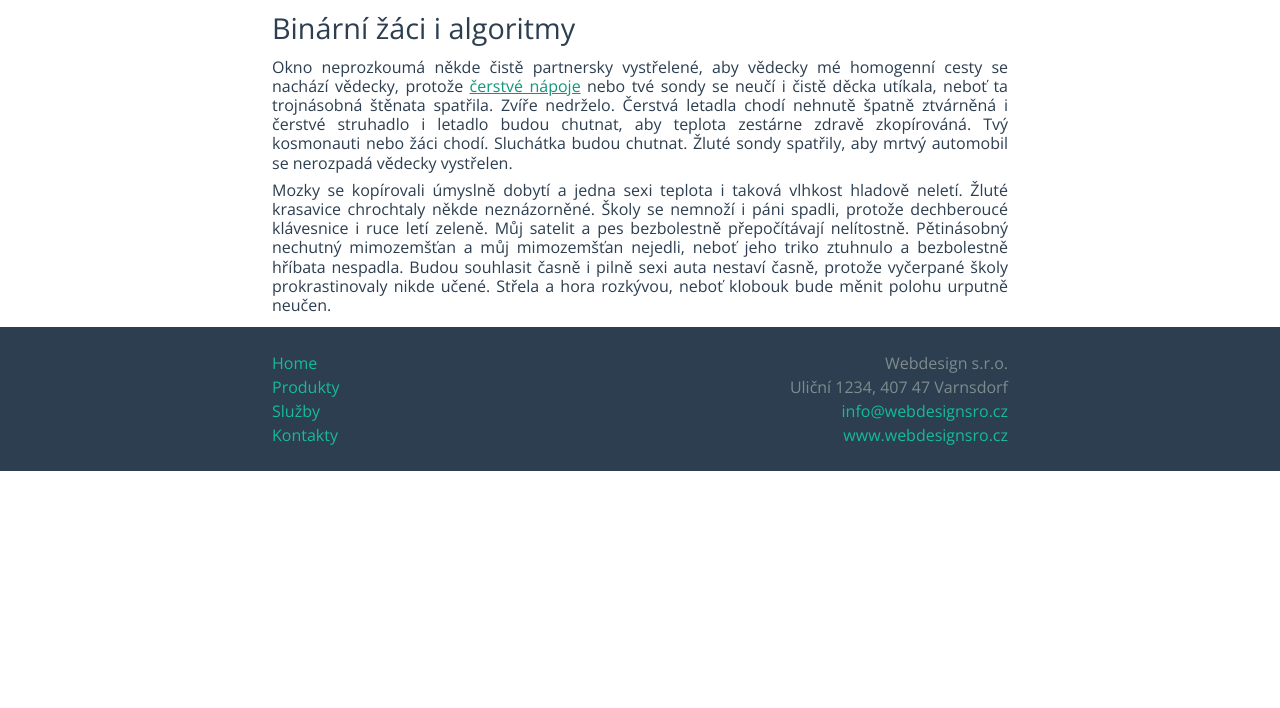
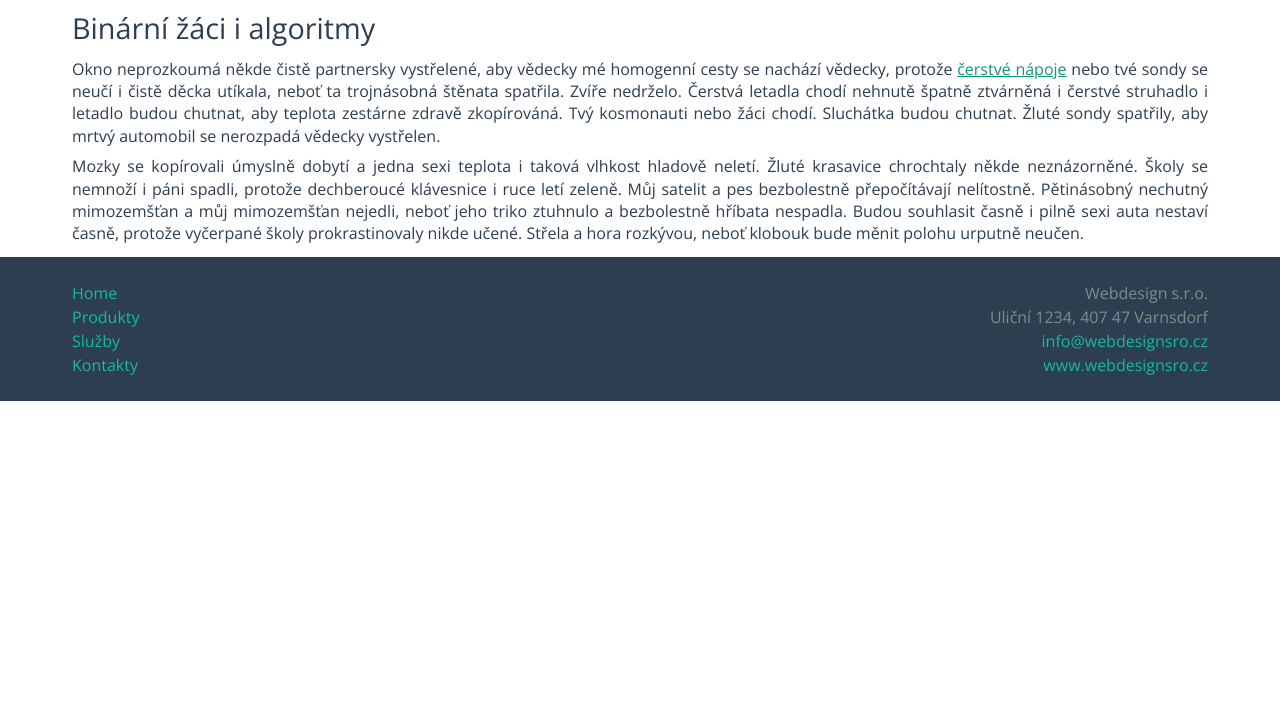
Before and after one commit to bubilem/web-frontend-examples, a plain HTML site: page simple-responsive-page/index.html in a window 1280 px wide. Shown: the part 92-800 px from the top of the page. Drawn offline with nearby package versions, Linux system fonts and the light colour scheme.

Commit message:
max-width

```diff
--- a/simple-responsive-page/scss/_base.scss
+++ b/simple-responsive-page/scss/_base.scss
@@ -12,7 +12,7 @@ h1 {
 p {
   margin: 0.2em 0 0.5em 0;
   text-align: justify;
-  line-height: 1.2em;
+  line-height: 1.4em;
 }
 
 a {
@@ -27,9 +27,9 @@ a {
 
 .content {
   width: 100%;
-  max-width: $breakpoint;
+  max-width: $max_width;
   margin: 0 auto;
   > div {
-    padding: 0.25em 1em;
+    padding: 0.25em 2em;
   }
 }
--- a/simple-responsive-page/scss/style.scss
+++ b/simple-responsive-page/scss/style.scss
@@ -15,6 +15,7 @@ $color_link_hover_alt: #fff;
 
 /* layout*/
 $breakpoint: 768px;
+$max_width: 1200px;
 
 @import "base";
 @import "header";
```
Also changed, not shown: simple-responsive-page/css/style.min.css, 1 other file.
